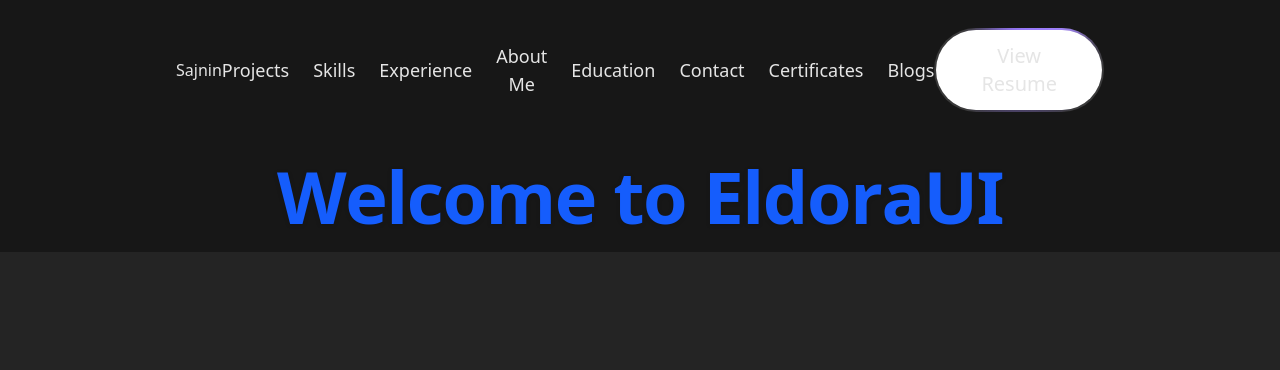
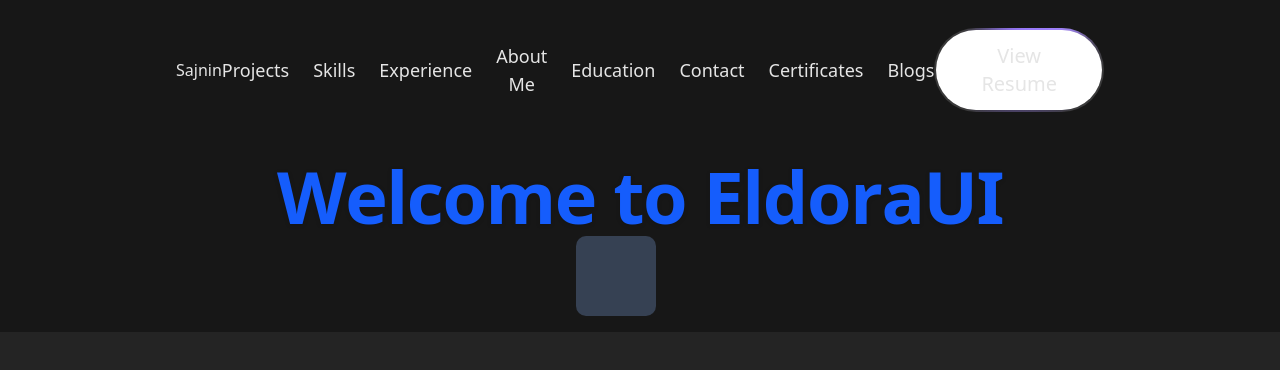
Before and after one commit to Sajnin14/sajnin-frontend, a React (Vite) app: page / in a window 1280 px wide. Shown: the top 370 px of the page. Built offline with nearby package versions, Linux system fonts and the light colour scheme.

Commit message:
hero section started

```diff
--- a/src/components/Common/HomePageComponents/HeroSction.jsx
+++ b/src/components/Common/HomePageComponents/HeroSction.jsx
@@ -1,7 +1,6 @@
 import React from "react";
 import Container from "@/components/Common/Container";
 import { LetterPullUpText } from "@/components/ui/letter-pull-up-text";
-import { FontWeightText } from "@/components/ui/font-weight-text";
 
 export default function HeroSction() {
   return (
@@ -13,6 +12,11 @@
             className="text-blue-600"
           />
         </div>
+         <div>
+           <div className="w-20 h-20 bg-gray-700 rounded-lg translate-x-100">
+
+           </div>
+         </div>
       </Container>
     </div>
   );
```
